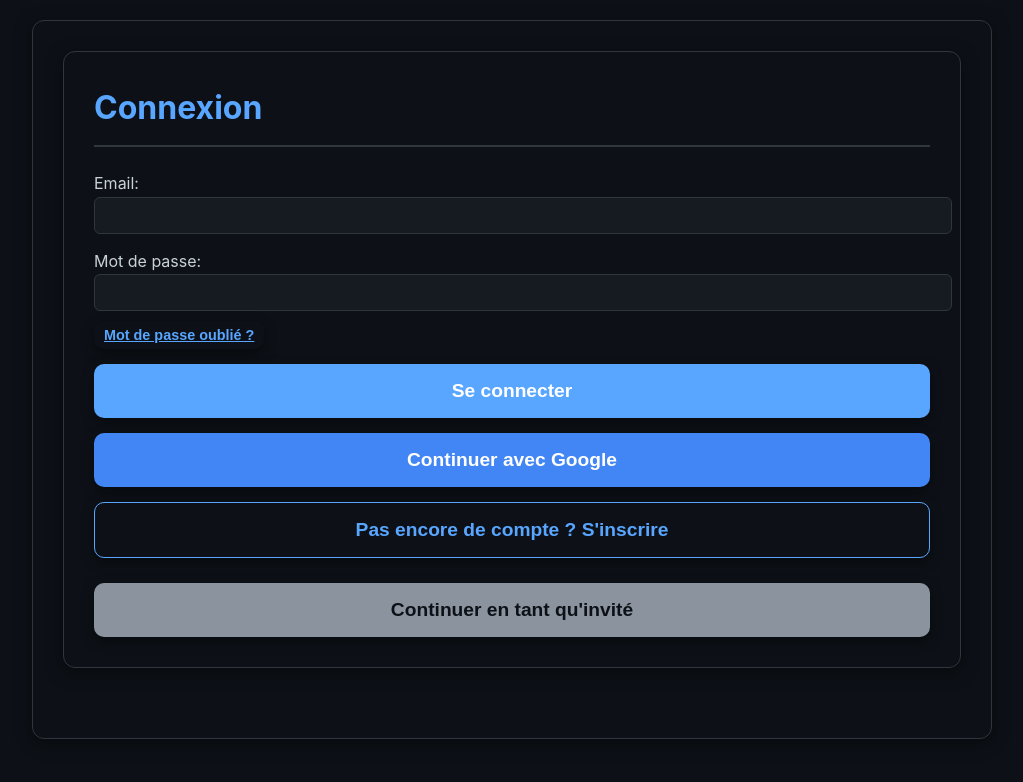
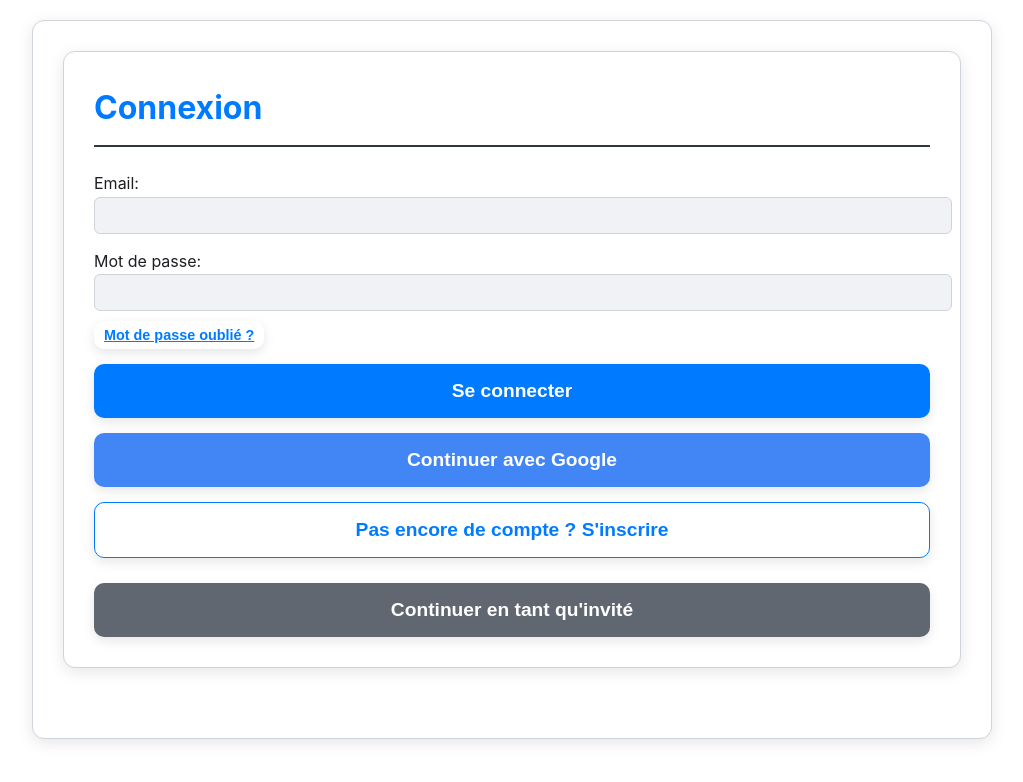
Before and after one commit to Bims002/CoachSalesAI, a React (Vite) app: page / in a window 1280 px wide. Shown: the top 782 px of the page, without its empty margins (128-1151 px from the left). Built offline with nearby package versions, Linux system fonts and the light colour scheme; no server answers.

Commit message:
Switch to light theme

```diff
--- a/src/App.css
+++ b/src/App.css
@@ -1,14 +1,14 @@
-/* Maquette CSS inspirée du style GitHub */
+/* Thème clair pour CoachSales AI */
 
 :root {
-  --color-bg: #0d1117;
-  --color-bg-secondary: #161b22;
-  --color-text-primary: #c9d1d9;
-  --color-text-secondary: #8b949e;
-  --color-accent: #58a6ff;
-  --color-accent-hover: #1f6feb;
-  --color-border: #30363d;
-  --color-shadow: rgba(0, 0, 0, 0.5);
+  --color-bg: #ffffff; /* Fond principal blanc */
+  --color-bg-secondary: #f0f2f5; /* Gris très clair pour fonds secondaires (cartes, sidebar) */
+  --color-text-primary: #1c1e21; /* Noir doux/gris foncé pour texte principal */
+  --color-text-secondary: #606770; /* Gris moyen pour texte secondaire */
+  --color-accent: #007bff; /* Bleu vif pour accentuation */
+  --color-accent-hover: #0056b3; /* Bleu plus foncé pour survol */
+  --color-border: #ced4da; /* Gris clair pour bordures */
+  --color-shadow: rgba(0, 0, 0, 0.1); /* Ombre portée légère */
   --font-family: -apple-system, BlinkMacSystemFont, "Segoe UI", Helvetica, Arial, sans-serif, "Apple Color Emoji", "Segoe UI Emoji";
 }
 
```
